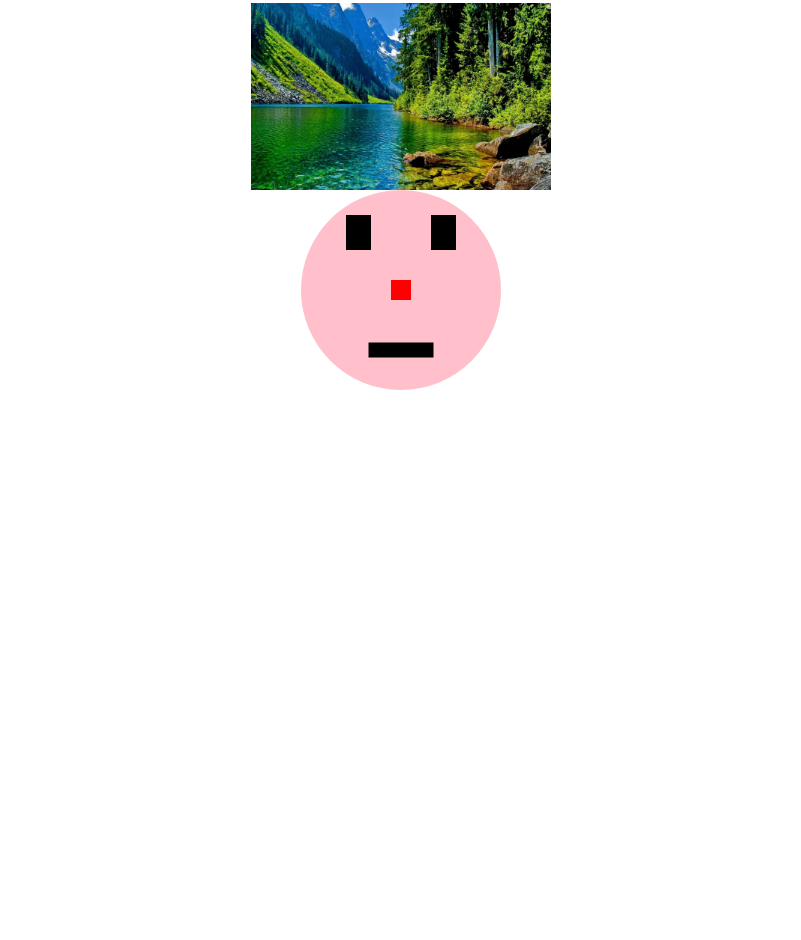
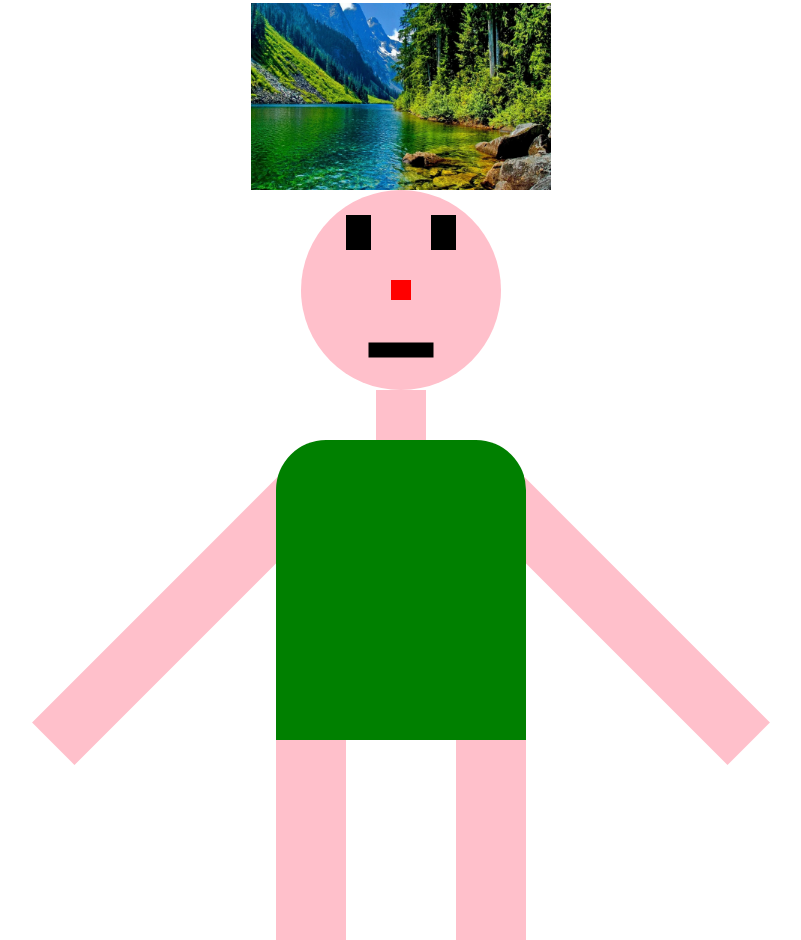
Before and after one commit to Rojakarki/HTML, a plain HTML site: page index.html in a window 1280 px wide. Shown: the part 207-1147 px from the top of the page, without its empty margins (239-1040 px from the left). Before the commit the page ends 800 px from the top, so only its background shows below. Drawn offline with Linux system fonts and the light colour scheme.

Commit message:
complete stick man

```diff
--- a/index.html
+++ b/index.html
@@ -25,7 +25,23 @@
             <div class="mouth"></div>
 
 
+
         </div>
+
+
+        <div class="neck">
+
+        </div>
+
+        <div class="hbody">
+            <div class="l-hand hand"></div>
+            <div class="r-hand hand"></div>
+            <div class="l-leg leg"></div>
+            <div class="r-leg leg"></div>
+
+
+        </div>
+
     </main>
 
 </body>
--- a/main.css
+++ b/main.css
@@ -84,3 +84,58 @@
 .mouth:hover {
     height: 45px;
 }
+
+.neck {
+    height: 50px;
+    width: 50px;
+    background-color: pink;
+
+}
+
+.hbody {
+    height: 300px;
+    width: 250px;
+    background-color: green;
+    border-top-left-radius: 50px;
+    border-top-right-radius: 50px;
+    position: relative;
+
+
+}
+
+.hand {
+    height: 60px;
+    width: 350px;
+    background: pink;
+    position: absolute;
+    top: 150px;
+    z-index: -1;
+}
+
+
+.l-hand {
+    left: -274px;
+    transform: rotate(-45deg);
+
+
+
+
+}
+
+.r-hand {
+    right: -274px;
+    transform: rotate(45deg);
+}
+
+.leg {
+    height: 350px;
+    width: 70px;
+    background: pink;
+    position: absolute;
+    top: 300px;
+
+}
+
+.r-leg {
+    right: 0;
+}
```
